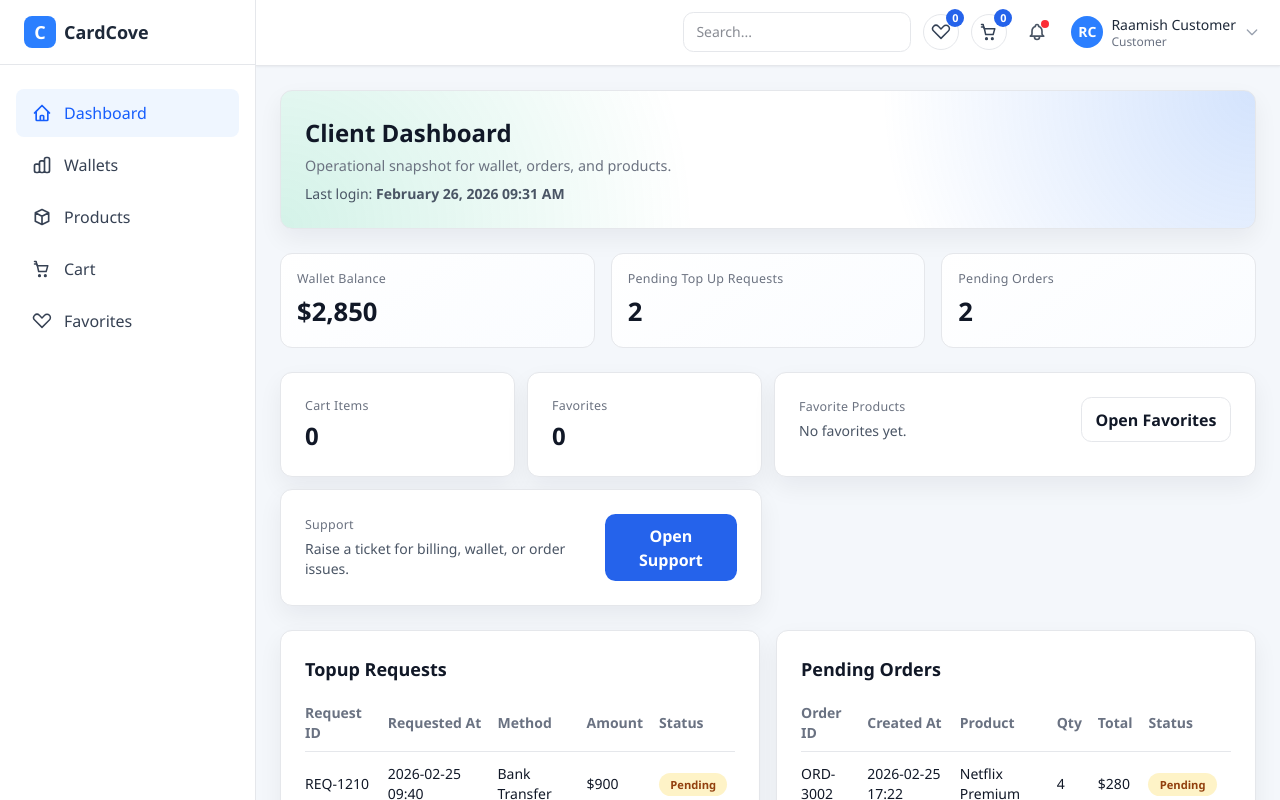
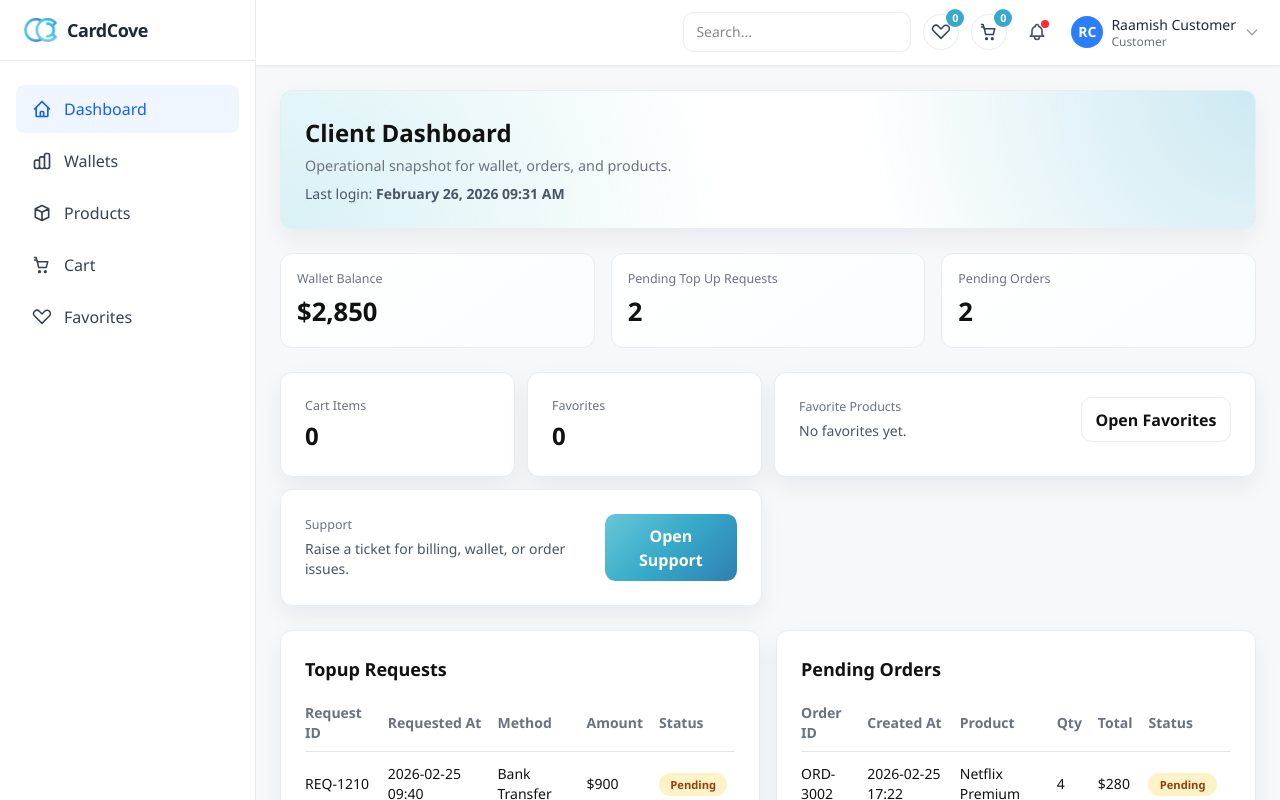
Before and after one commit to Raamish4221/BtoB, a Next.js app: page / in a window 1280 px wide. Shown: the top 800 px of the page. Built offline with nearby package versions, Linux system fonts and the light colour scheme.

Commit message:
Updated the sidebar and globals.css file for a logo and theme change

```diff
--- a/components/Sidebar.tsx
+++ b/components/Sidebar.tsx
@@ -83,10 +83,12 @@ export default function Sidebar({ isOpen, onClose }: SidebarProps) {
       <aside className={`app-sidebar fixed lg:static inset-y-0 left-0 z-50 w-64 bg-white dark:bg-gray-800 border-r border-gray-200 dark:border-gray-700 transform transition-transform duration-200 ease-in-out ${isOpen ? "translate-x-0" : "-translate-x-full lg:translate-x-0"}`}>
         <div className="flex flex-col h-full">
           <div className="flex items-center gap-2 px-6 py-4 border-b border-gray-200 dark:border-gray-700">
-            <div className="w-8 h-8 bg-blue-500 rounded-lg flex items-center justify-center">
-              <span className="text-white font-bold text-lg">C</span>
-            </div>
-            <span className="font-semibold text-lg text-gray-800 dark:text-white">CardCove</span>
+            <img
+              src="/assets/card-cove-logo.png"
+              alt="Card Cove"
+              className="h-6 w-auto object-contain"
+            />
+            <span className="font-semibold text-lg text-gray-800 dark:text-white tracking-tight">CardCove</span>
           </div>
 
           <nav className="flex-1 px-4 py-6 space-y-1 overflow-y-auto">
@@ -98,11 +100,10 @@ export default function Sidebar({ isOpen, onClose }: SidebarProps) {
                   key={item.name}
                   href={item.href}
                   onClick={onClose}
-                  className={`flex items-center gap-3 px-4 py-3 rounded-lg transition-colors ${
-                    isActive
-                      ? "bg-blue-50 dark:bg-blue-900/20 text-blue-600 dark:text-blue-400"
-                      : "text-gray-700 dark:text-gray-300 hover:bg-gray-100 dark:hover:bg-gray-700"
-                  }`}
+                  className={`flex items-center gap-3 px-4 py-3 rounded-lg transition-colors ${isActive
+                    ? "bg-blue-50 dark:bg-blue-900/20 text-blue-600 dark:text-blue-400"
+                    : "text-gray-700 dark:text-gray-300 hover:bg-gray-100 dark:hover:bg-gray-700"
+                    }`}
                 >
                   {item.icon}
                   <span className="font-medium">{item.name}</span>
--- a/src/app/globals.css
+++ b/src/app/globals.css
@@ -2,34 +2,63 @@
 @source "../**/*.{js,ts,jsx,tsx,mdx}";
 @source "../../components/**/*.{js,ts,jsx,tsx,mdx}";
 
+/* -----------------------------
+   BRAND THEME (Card Cove)
+----------------------------- */
+
 :root {
-  --background: #f4f7fb;
-  --foreground: #111827;
+  --background: #f6f8fa;
+  --foreground: #111111;
+
   --surface: #ffffff;
-  --surface-border: #e5e7eb;
+  --surface-border: #e6edf3;
+
   --muted: #6b7280;
-  --brand: #2563eb;
-  --brand-hover: #1d4ed8;
+
+  /* Brand palette from logo */
+  --brand: #37a9c9;
+  --brand-hover: #2f7fb2;
+  --brand-soft: #67c7d8;
+
+  /* Brand gradient */
+  --brand-gradient: linear-gradient(
+    135deg,
+    #67c7d8 0%,
+    #37a9c9 50%,
+    #2f7fb2 100%
+  );
 }
 
 @theme inline {
   --color-background: var(--background);
   --color-foreground: var(--foreground);
-    --font-sans: "Geist", sans-serif;
-    --font-mono: "Geist Mono", monospace;
+  --font-sans: "Geist", sans-serif;
+  --font-mono: "Geist Mono", monospace;
 }
+
+/* -----------------------------
+   DARK MODE
+----------------------------- */
 
 @media (prefers-color-scheme: dark) {
   :root {
-    --background: #0b1220;
+    --background: #0f1720;
     --foreground: #e5e7eb;
-    --surface: #111827;
-    --surface-border: #374151;
+
+    --surface: #151e29;
+    --surface-border: #2a3645;
+
     --muted: #9ca3af;
-    --brand: #3b82f6;
-    --brand-hover: #2563eb;
+
+    --brand: #37a9c9;
+    --brand-hover: #2f7fb2;
+    --brand-soft: #67c7d8;
   }
 }
+
+/* -----------------------------
+   GLOBAL
+----------------------------- */
 
 body {
   background: var(--background);
@@ -47,6 +76,10 @@ body {
   gap: 1.5rem;
 }
 
+/* -----------------------------
+   CARDS
+----------------------------- */
+
 .app-card {
   background: var(--surface);
   border: 1px solid var(--surface-border);
@@ -55,12 +88,20 @@ body {
   padding: 1.5rem;
 }
 
+/* -----------------------------
+   HERO SECTION
+----------------------------- */
+
 .app-hero {
   background:
-    radial-gradient(circle at top right, rgba(59, 130, 246, 0.22), transparent 38%),
-    radial-gradient(circle at bottom left, rgba(16, 185, 129, 0.18), transparent 42%),
+    radial-gradient(circle at top right, rgba(55,169,201,0.25), transparent 40%),
+    radial-gradient(circle at bottom left, rgba(103,199,216,0.25), transparent 45%),
     var(--surface);
 }
+
+/* -----------------------------
+   TYPOGRAPHY
+----------------------------- */
 
 .app-title {
   font-size: 1.5rem;
@@ -73,6 +114,10 @@ body {
   margin-top: 0.25rem;
   color: var(--muted);
 }
+
+/* -----------------------------
+   INPUTS
+----------------------------- */
 
 .app-input {
   width: 100%;
@@ -88,20 +133,46 @@ body {
   outline-offset: 1px;
 }
 
+/* -----------------------------
+   BUTTONS
+----------------------------- */
+
 .app-button-primary {
   border: none;
   border-radius: 0.65rem;
-  background: var(--brand);
+  background: var(--brand-gradient);
   color: #fff;
   font-weight: 600;
   padding: 0.6rem 0.9rem;
   cursor: pointer;
-  transition: background 0.2s ease;
+  transition: transform 0.15s ease, box-shadow 0.15s ease;
 }
 
 .app-button-primary:hover {
-  background: var(--brand-hover);
+  transform: translateY(-1px);
+  box-shadow: 0 6px 14px rgba(55, 169, 201, 0.35);
 }
+
+.app-button-secondary {
+  border: 1px solid var(--surface-border);
+  border-radius: 0.65rem;
+  background: transparent;
+  color: var(--foreground);
+  font-weight: 600;
+  padding: 0.6rem 0.85rem;
+  cursor: pointer;
+  transition: all 0.2s ease;
+  text-align: center;
+}
+
+.app-button-secondary:hover {
+  border-color: var(--brand);
+  color: var(--brand);
+}
+
+/* -----------------------------
+   LAYOUT
+----------------------------- */
 
 .app-sidebar {
   background: var(--surface);
@@ -114,8 +185,16 @@ body {
   box-shadow: 0 1px 2px rgba(15, 23, 42, 0.06);
 }
 
+/* -----------------------------
+   METRIC CARDS
+----------------------------- */
+
 .metric-card {
-  background: linear-gradient(145deg, var(--surface), color-mix(in srgb, var(--surface) 85%, #dbeafe));
+  background: linear-gradient(
+    145deg,
+    var(--surface),
+    color-mix(in srgb, var(--surface) 85%, #d9f4fb)
+  );
   border: 1px solid var(--surface-border);
   border-radius: 0.75rem;
   padding: 1rem;
@@ -124,7 +203,6 @@ body {
 .metric-label {
   font-size: 0.78rem;
   color: var(--muted);
-  letter-spacing: 0.02em;
 }
 
 .metric-value {
@@ -133,12 +211,20 @@ body {
   margin-top: 0.25rem;
 }
 
+/* -----------------------------
+   LOGIN
+----------------------------- */
+
 .login-page {
   min-height: 100vh;
   display: flex;
   align-items: center;
   justify-content: center;
-  background: linear-gradient(135deg, #eff6ff 0%, #e0e7ff 100%);
+  background: linear-gradient(
+    135deg,
+    #e6f7fb 0%,
+    #c9f0f8 100%
+  );
   padding: 1rem;
 }
 
@@ -149,6 +235,10 @@ body {
   box-shadow: 0 20px 28px rgba(15, 23, 42, 0.12);
   padding: 2rem;
 }
+
+/* -----------------------------
+   STATUS PILLS
+----------------------------- */
 
 .status-pill {
   border-radius: 9999px;
@@ -172,6 +262,10 @@ body {
   color: #991b1b;
 }
 
+/* -----------------------------
+   PRODUCT GRID
+----------------------------- */
+
 .product-grid {
   display: grid;
   grid-template-columns: repeat(auto-fill, minmax(250px, 1fr));
@@ -193,32 +287,6 @@ body {
   box-shadow: 0 20px 30px rgba(15, 23, 42, 0.12);
 }
 
-.product-visual {
-  height: 140px;
-  padding: 0.75rem;
-  display: flex;
-  align-items: flex-start;
-  justify-content: space-between;
-}
-
-.product-badge {
-  border-radius: 9999px;
-  background: rgba(17, 24, 39, 0.68);
-  color: #fff;
-  padding: 0.2rem 0.55rem;
-  font-size: 0.68rem;
-  letter-spacing: 0.02em;
-}
-
-.product-category {
-  border-radius: 9999px;
-  background: rgba(255, 255, 255, 0.2);
-  color: #fff;
-  backdrop-filter: blur(4px);
-  padding: 0.2rem 0.55rem;
-  font-size: 0.68rem;
-}
-
 .product-content {
   padding: 0.95rem;
   display: grid;
@@ -228,7 +296,6 @@ body {
 .product-name {
   color: var(--foreground);
   font-weight: 700;
-  line-height: 1.35;
 }
 
 .product-name:hover {
@@ -236,15 +303,12 @@ body {
 }
 
 .product-description {
-  margin-top: 0.3rem;
   color: var(--muted);
   font-size: 0.82rem;
-  line-height: 1.45;
 }
 
 .product-meta {
   display: flex;
-  align-items: center;
   justify-content: space-between;
   color: var(--muted);
   font-size: 0.78rem;
@@ -255,164 +319,9 @@ body {
   font-size: 1.12rem;
 }
 
-.favorite-button {
-  border: 1px solid var(--surface-border);
-  background: var(--surface);
-  color: #94a3b8;
-  border-radius: 9999px;
-  min-width: 36px;
-  height: 36px;
-  display: inline-flex;
-  align-items: center;
-  justify-content: center;
-  padding: 0 0.75rem;
-  gap: 0.4rem;
-  cursor: pointer;
-  transition: all 0.2s ease;
-  font-size: 0.8rem;
-  font-weight: 600;
-}
-
-.favorite-button:hover {
-  border-color: #f43f5e;
-  color: #f43f5e;
-}
-
-.favorite-button.is-active {
-  border-color: #f43f5e;
-  background: #fff1f2;
-  color: #f43f5e;
-}
-
-.product-actions {
-  display: flex;
-  gap: 0.55rem;
-}
-
-.app-button-secondary {
-  border: 1px solid var(--surface-border);
-  border-radius: 0.65rem;
-  background: transparent;
-  color: var(--foreground);
-  font-weight: 600;
-  padding: 0.6rem 0.85rem;
-  cursor: pointer;
-  transition: all 0.2s ease;
-  text-align: center;
-}
-
-.app-button-secondary:hover {
-  border-color: color-mix(in srgb, var(--brand) 40%, var(--surface-border));
-  color: var(--brand);
-}
-
-.filter-chip {
-  border: 1px solid var(--surface-border);
-  border-radius: 9999px;
-  padding: 0.4rem 0.75rem;
-  font-size: 0.8rem;
-  font-weight: 600;
-  background: var(--surface);
-  cursor: pointer;
-  transition: all 0.2s ease;
-}
-
-.filter-chip.is-active {
-  background: #dbeafe;
-  border-color: #93c5fd;
-  color: #1d4ed8;
-}
-
-.product-details {
-  display: grid;
-  grid-template-columns: minmax(200px, 320px) 1fr;
-  gap: 1.25rem;
-  align-items: stretch;
-}
-
-.product-details-visual {
-  min-height: 260px;
-  border-radius: 0.95rem;
-  padding: 1rem;
-}
-
-.product-details-content {
-  display: grid;
-  align-content: start;
-}
-
-.quantity-picker {
-  display: inline-flex;
-  align-items: center;
-  gap: 0.5rem;
-  border: 1px solid var(--surface-border);
-  border-radius: 0.6rem;
-  padding: 0.35rem 0.55rem;
-}
-
-.quantity-picker span {
-  color: var(--muted);
-  font-size: 0.82rem;
-}
-
-.quantity-picker input {
-  width: 70px;
-  border: none;
-  background: transparent;
-  color: var(--foreground);
-  font-weight: 600;
-}
-
-.quantity-picker input:focus {
-  outline: none;
-}
-
-.related-product-link {
-  border: 1px solid var(--surface-border);
-  border-radius: 9999px;
-  font-size: 0.8rem;
-  padding: 0.35rem 0.7rem;
-  color: var(--foreground);
-}
-
-.related-product-link:hover {
-  border-color: var(--brand);
-  color: var(--brand);
-}
-
-.cart-item {
-  border: 1px solid var(--surface-border);
-  border-radius: 0.75rem;
-  padding: 0.85rem;
-  display: flex;
-  justify-content: space-between;
-  gap: 1rem;
-  align-items: center;
-}
-
-.cart-item-actions {
-  display: flex;
-  align-items: center;
-  gap: 0.75rem;
-}
-
-.cart-item-actions input {
-  width: 70px;
-  border: 1px solid var(--surface-border);
-  border-radius: 0.45rem;
-  padding: 0.3rem 0.4rem;
-  background: var(--surface);
-}
-
-.cart-footer {
-  margin-top: 1rem;
-  padding-top: 1rem;
-  border-top: 1px solid var(--surface-border);
-  display: flex;
-  align-items: center;
-  justify-content: space-between;
-  gap: 1rem;
-}
+/* -----------------------------
+   HEADER ICONS
+----------------------------- */
 
 .header-icon-chip {
   position: relative;
@@ -428,7 +337,7 @@ body {
 }
 
 .header-icon-chip:hover {
-  border-color: color-mix(in srgb, var(--brand) 45%, var(--surface-border));
+  border-color: var(--brand);
   color: var(--brand);
 }
 
@@ -446,29 +355,14 @@ body {
   align-items: center;
   justify-content: center;
   font-weight: 700;
-  padding: 0 0.2rem;
 }
 
+/* -----------------------------
+   RESPONSIVE
+----------------------------- */
+
 @media (max-width: 900px) {
-  .product-details {
-    grid-template-columns: 1fr;
-  }
-
-  .product-details-visual {
-    min-height: 200px;
-  }
-
   .product-actions {
     flex-direction: column;
   }
-
-  .cart-item {
-    flex-direction: column;
-    align-items: flex-start;
-  }
-
-  .cart-footer {
-    flex-direction: column;
-    align-items: flex-start;
-  }
 }
```
Also changed, not shown: public/assets/card-cove-logo.png (added).
